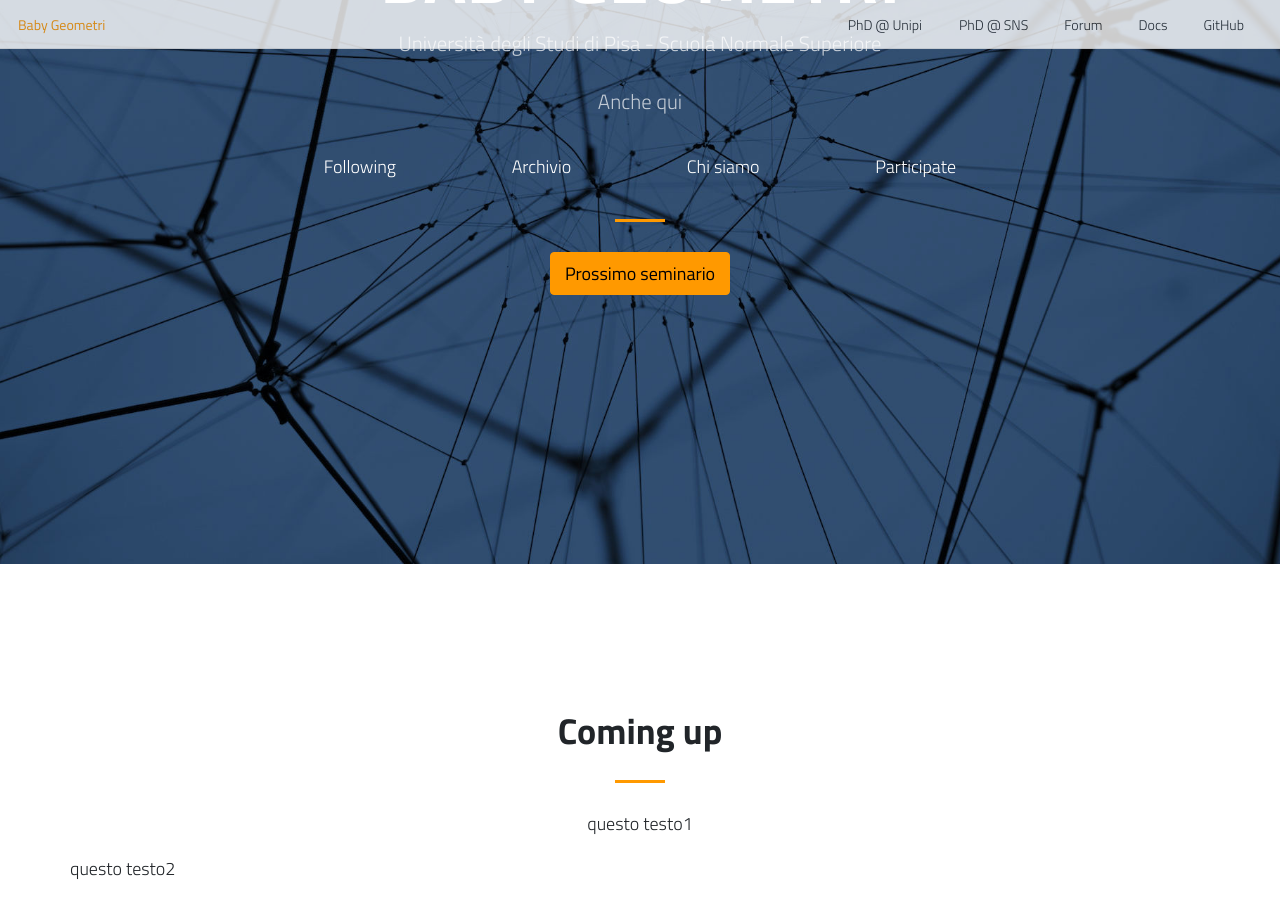
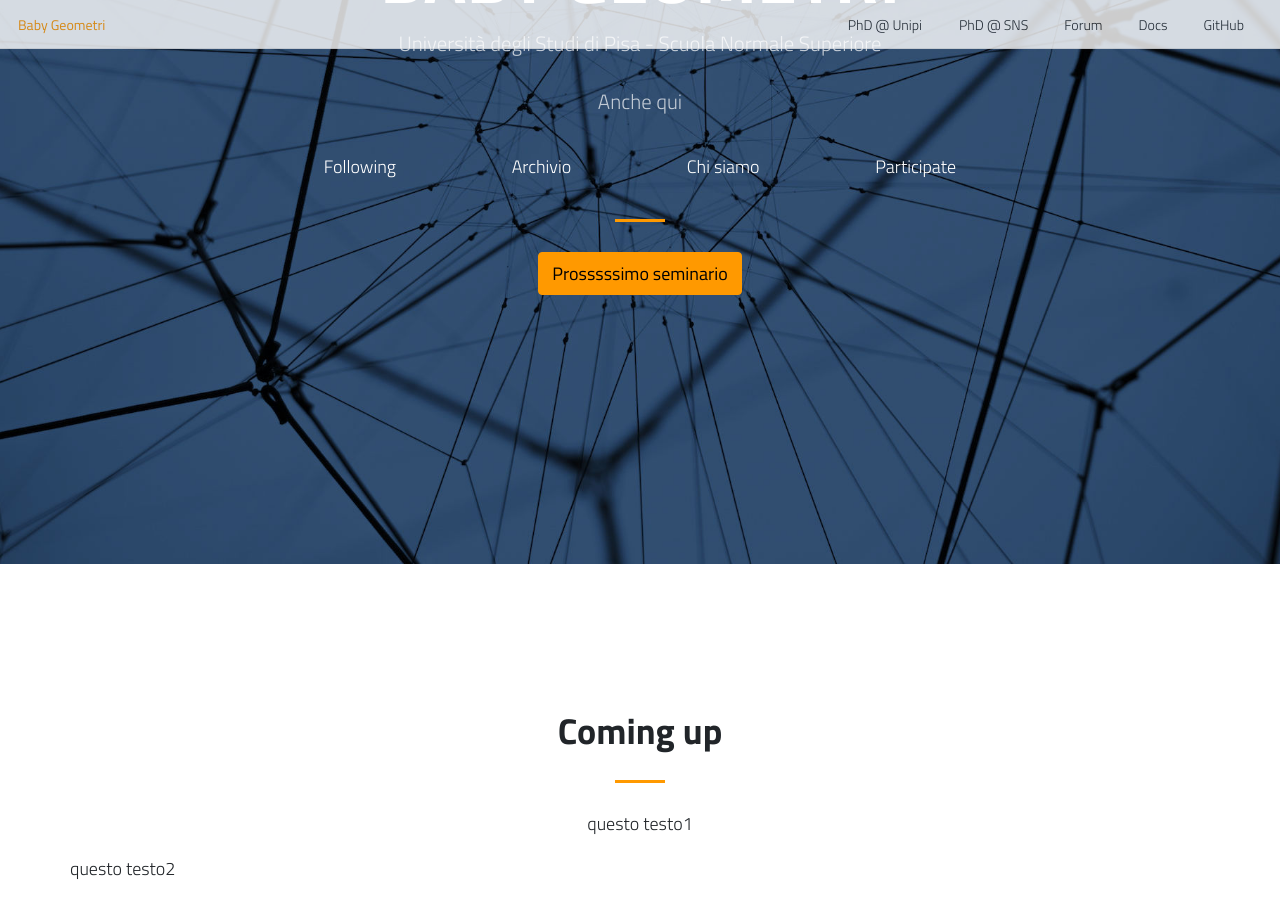
Before and after one commit to baby-geometri/baby-geometri.github.io, a Jekyll site: the page built from index.md, in a window 1280 px wide and 900 px high, scrolled down 336 px. Built offline with Jekyll 4.4.1, drawn with Linux system fonts in a browser that asks for light colours; nearby versions of some CDN libraries.

Commit message:
Update default.html

```diff
--- a/_layouts/default.html
+++ b/_layouts/default.html
@@ -47,7 +47,7 @@
           {% endfor %}
         </ul>
         <hr>
-        <a class="btn btn-warning btn-xl js-scroll-trigger" href="#whitepaper">Prossimo seminario</a>
+        <a class="btn btn-warning btn-xl js-scroll-trigger" href="#whitepaper">Prosssssimo seminario</a>
       </div>
     </div>
   </div>
```
